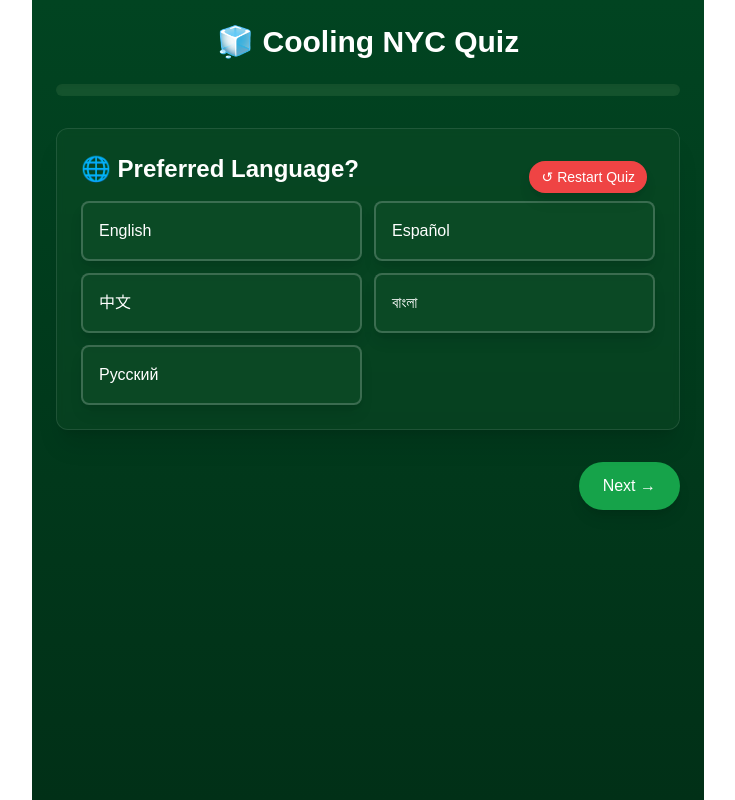
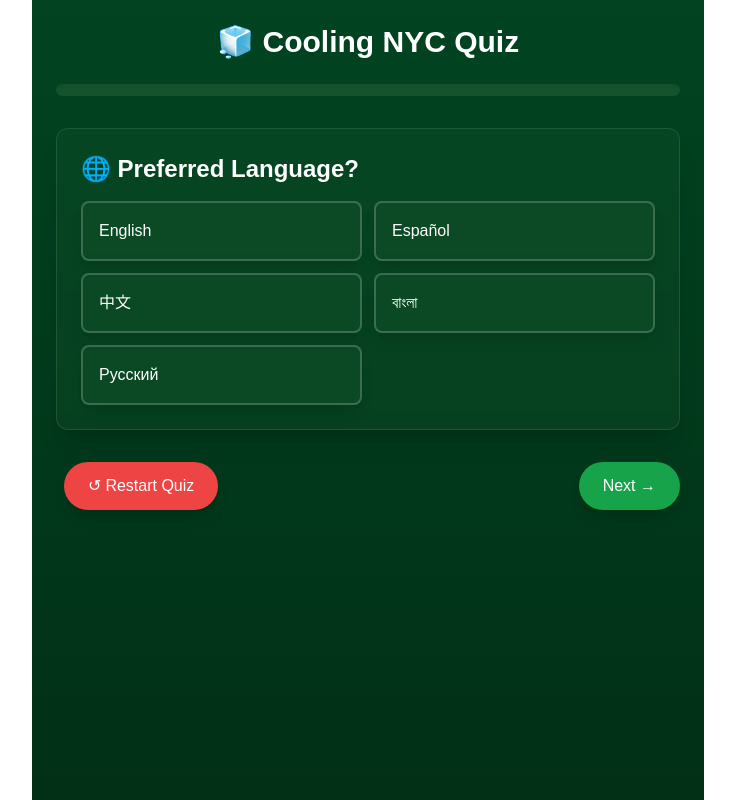
Before and after one commit to manizerahman/Cooling-NYC, a React (Create React App) app: page / in a window 1280 px wide. Shown: the whole page, without its empty margins (272-1007 px from the left). Built offline with nearby package versions, Linux system fonts and the light colour scheme.

Commit message:
More improvements

```diff
--- a/src/CoolingNYCApp.js
+++ b/src/CoolingNYCApp.js
@@ -59,7 +59,9 @@ const translations = {
     landlordLetterTitle: "🏢 Property Owner Compliance Notice",
     startOver: "Start Over",
     validationLanguage: "Please select a language",
+    validationName: "Please enter your name",
     validationAge: "Please enter your age",
+    validationTemperature: "Please enter the temperature",
     validationTemperatureUnit: "Please select a temperature unit",
     validationZip: "Please enter a valid 5-digit ZIP code",
     validationIncome: "Please select an income level",
@@ -134,7 +136,9 @@ const translations = {
     landlordLetterTitle: "🏢 Aviso de Cumplimiento para Propietario",
     startOver: "Comenzar de Nuevo",
     validationLanguage: "Por favor selecciona un idioma",
-    validationAge: "Por favor ingresa tu edad",
+    validationName: "Por favor ingrese su nombre",
+    validationAge: "Por favor ingrese su edad",
+    validationTemperature: "Por favor ingrese la temperatura",
     validationTemperatureUnit: "Por favor selecciona una unidad de temperatura",
     validationZip: "Por favor ingresa un código postal válido de 5 dígitos",
     validationIncome: "Por favor selecciona un nivel de ingresos",
@@ -209,7 +213,9 @@ const translations = {
     landlordLetterTitle: "🏢 业主合规通知",
     startOver: "重新开始",
     validationLanguage: "请选择一种语言",
+    validationName: "请输入您的名字",
     validationAge: "请输入您的年龄",
+    validationTemperature: "请输入温度",
     validationTemperatureUnit: "请选择温度单位",
     validationZip: "请输入有效的5位邮政编码",
     validationIncome: "请选择收入水平",
@@ -284,7 +290,9 @@ const translations = {
     landlordLetterTitle: "🏢 সম্পত্তি মালিক অনুবর্তিতা বিজ্ঞপ্তি",
     startOver: "আবার শুরু করুন",
     validationLanguage: "অনুগ্রহ করে একটি ভাষা নির্বাচন করুন",
+    validationName: "অনুগ্রহ করে আপনার নাম লিখুন",
     validationAge: "অনুগ্রহ করে আপনার বয়স লিখুন",
+    validationTemperature: "অনুগ্রহ করে তাপমাত্রা লিখুন",
     validationTemperatureUnit: "অনুগ্রহ করে একটি তাপমাত্রা একক নির্বাচন করুন",
     validationZip: "অনুগ্রহ করে একটি বৈধ 5-সংখ্যার জিপ কোড লিখুন",
     validationIncome: "অনুগ্রহ করে একটি আয়ের স্তর নির্বাচন করুন",
@@ -359,7 +367,9 @@ const translations = {
     landlordLetterTitle: "🏢 Уведомление о соответствии для владельца недвижимости",
     startOver: "Начать заново",
     validationLanguage: "Пожалуйста, выберите язык",
+    validationName: "Пожалуйста, введите ваше имя",
     validationAge: "Пожалуйста, введите ваш возраст",
+    validationTemperature: "Пожалуйста, введите температуру",
     validationTemperatureUnit: "Пожалуйста, выберите единицу измерения температуры",
     validationZip: "Пожалуйста, введите действительный 5-значный почтовый индекс",
     validationIncome: "Пожалуйста, выберите уровень дохода",
@@ -462,13 +472,19 @@ const CoolingNYCApp = () => {
     if (step === 0 && !formData.language) {
       setValidationError(translate("validationLanguage"));
       return;
+    } else if (step === 1 && !formData.name) {
+      setValidationError(translate("validationName"));
+      return;
     } else if (step === 2 && !formData.age) {
       setValidationError(translate("validationAge"));
       return;
-    } else if (step === 3 && formData.temperature && !formData.temperatureUnit) {
+    } else if (step === 3 && !formData.temperature) {
+      setValidationError(translate("validationTemperature"));
+      return;
+    } else if (step === 3 && !formData.temperatureUnit) {
       setValidationError(translate("validationTemperatureUnit"));
       return;
-    } else if (step === 4 && formData.zip && !isValidZip(formData.zip)) {
+    } else if (step === 4 && (!formData.zip || !isValidZip(formData.zip))) {
       setValidationError(translate("validationZip"));
       return;
     } else if (step === 5 && !formData.income) {
@@ -699,21 +715,6 @@ const CoolingNYCApp = () => {
     <FinalPlan key="final" formData={formData} resourceData={resourceData} isLoading={isLoading} error={error} />
   ];
 
-  // Add restart button to all steps
-  const stepsWithRestart = steps.map((stepContent, index) => {
-    return (
-      <div key={`step-${index}`} className="relative">
-        {stepContent}
-        <button
-          className="absolute top-2 right-2 px-3 py-1.5 text-sm bg-red-500 hover:bg-red-600 text-white rounded-full shadow-lg transform transition hover:scale-105 flex items-center font-medium"
-          onClick={() => window.location.reload()}
-        >
-          <span className="mr-1">↺</span> {translate("restart")}
-        </button>
-      </div>
-    );
-  });
-
   return (
     <div className="max-w-2xl mx-auto p-6 min-h-screen bg-gradient-to-b from-[#014421] to-[#013017] text-white">
       <h2 className="text-center text-3xl font-bold mb-6 text-shadow">{translate("coolingNYCTitle")}</h2>
@@ -728,11 +729,11 @@ const CoolingNYCApp = () => {
 
       {/* Current step */}
       <div className="bg-green-900 bg-opacity-30 p-6 rounded-xl shadow-xl backdrop-blur-sm border border-white border-opacity-10">
-        {stepsWithRestart[step]}
+        {steps[step]}
       </div>
 
       {/* Navigation buttons */}
-      <div className="flex justify-between mt-8">
+      <div className="flex justify-between mt-8 items-center">
         {step > 0 && (
           <button
             className="px-6 py-3 bg-white text-green-800 rounded-full hover:bg-gray-200 transition shadow-lg font-medium"
@@ -742,9 +743,16 @@ const CoolingNYCApp = () => {
           </button>
         )}
 
+        <button
+          className="px-6 py-3 bg-red-500 hover:bg-red-600 text-white rounded-full shadow-lg font-medium flex items-center mx-2"
+          onClick={() => window.location.reload()}
+        >
+          <span className="mr-1">↺</span> {translate("restart")}
+        </button>
+
         {step < steps.length - 1 && (
           <button
-            className="px-6 py-3 bg-green-600 text-white rounded-full hover:bg-green-700 transition ml-auto shadow-lg font-medium"
+            className="px-6 py-3 bg-green-600 text-white rounded-full hover:bg-green-700 transition shadow-lg font-medium"
             onClick={nextStep}
           >
             {translate("next")}
@@ -1054,16 +1062,6 @@ ${name || "Resident"}`}
           />
         </div>
       )}
-
-      {/* Start Over Button */}
-      <div className="mt-8 flex justify-center">
-        <button
-          className="px-8 py-3 bg-white text-green-800 rounded-full font-bold hover:bg-gray-200 transition shadow-lg hover:shadow-xl transform hover:-translate-y-1"
-          onClick={() => window.location.reload()}
-        >
-          {translate("startOver")}
-        </button>
-      </div>
     </div>
   );
 }
```
